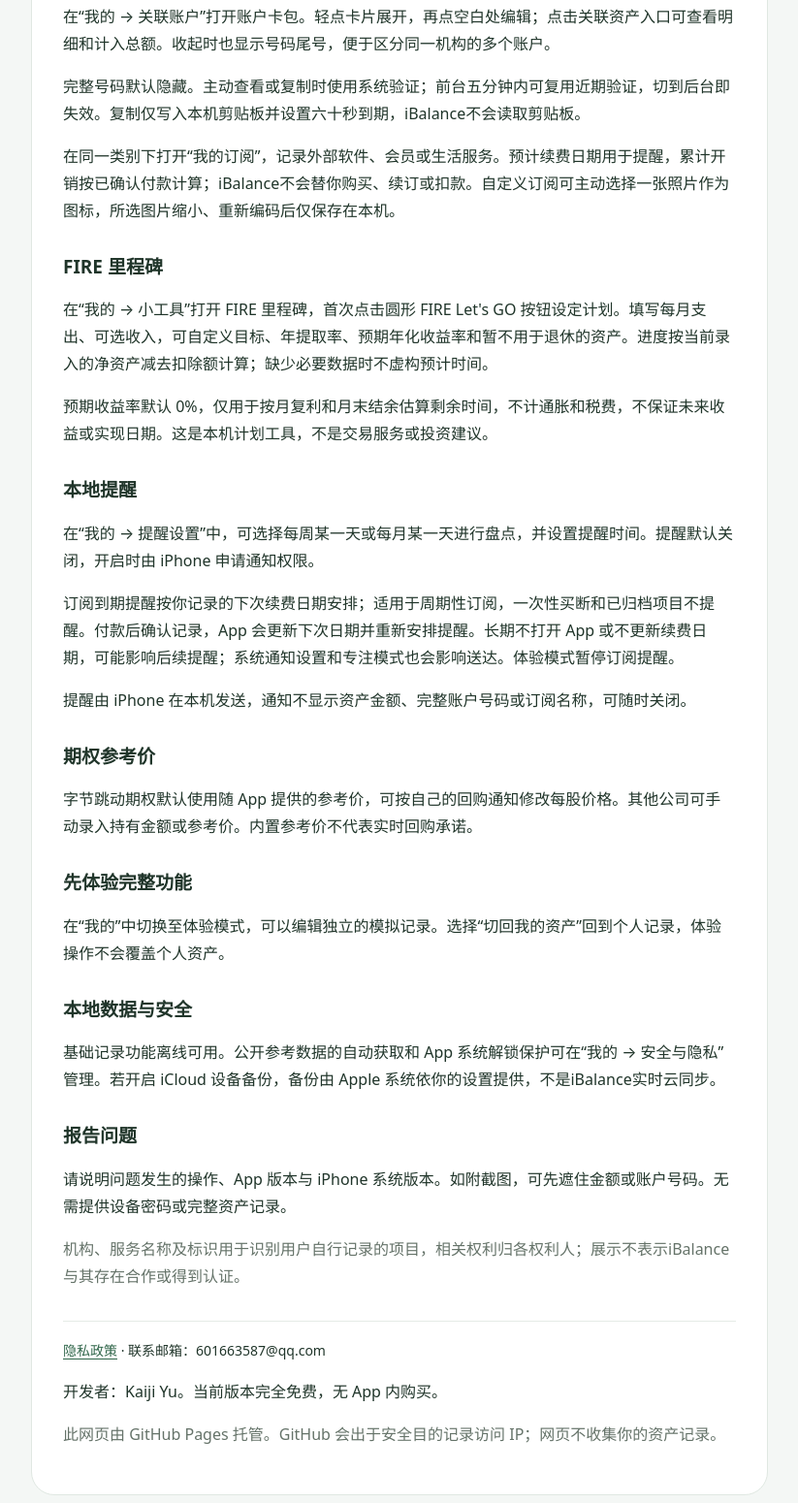
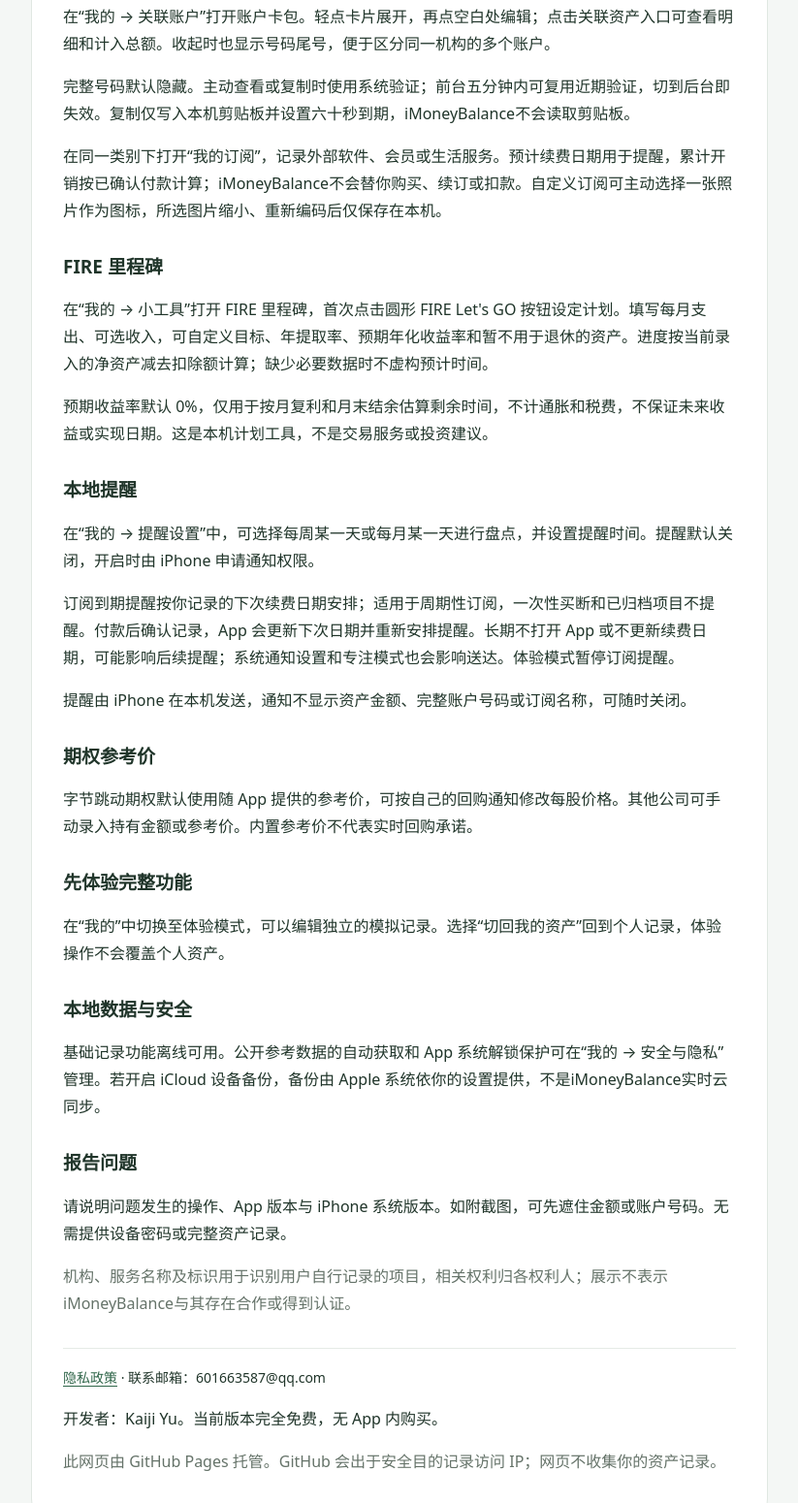
Before and after one commit to yukaiji2-cmd/qianxu-support, a plain HTML site: page index.html in a window 1280 px wide. Shown: the part 479-2029 px from the top of the page at 97% size, without its empty margins (228-1051 px from the left). Drawn offline with Linux system fonts and the light colour scheme.

Commit message:
Unify privacy policy and support pages under iMoneyBalance

```diff
--- a/index.html
+++ b/index.html
@@ -1,11 +1,11 @@
 <!doctype html>
-<html lang="zh-CN"><head><meta charset="utf-8"><meta name="viewport" content="width=device-width, initial-scale=1"><meta name="robots" content="noindex"><title>iBalance · 支持</title><link rel="stylesheet" href="stylesheet.css"></head>
-<body><main><header><nav><a href="support.html">使用支持</a><a href="privacy.html">隐私政策</a></nav><h1>iBalance使用支持</h1><p class="muted">个人资产记录与盘点工具</p></header>
+<html lang="zh-CN"><head><meta charset="utf-8"><meta name="viewport" content="width=device-width, initial-scale=1"><meta name="robots" content="noindex"><title>iMoneyBalance · 支持</title><link rel="stylesheet" href="stylesheet.css"></head>
+<body><main><header><nav><a href="support.html">使用支持</a><a href="privacy.html">隐私政策</a></nav><h1>iMoneyBalance使用支持</h1><p class="muted">个人资产记录与盘点工具</p></header>
 <p>需要帮助或反馈问题，请联系：<a href="mailto:601663587@qq.com">601663587@qq.com</a>。</p>
 <h2>资产与盘点</h2><p>在“资产”页点击加号，选择新增资产或资产盘点。现金默认记录当前余额；追加金额是单独的操作。盘点时更新金额，查看带入的参考汇率，再选择“保存此次盘点”。点击总资产旁的箭头可以查看历史。</p>
 <h2>账户与订阅</h2><p>在“我的 → 关联账户”打开账户卡包。轻点卡片展开，再点空白处编辑；点击关联资产入口可查看明细和计入总额。收起时也显示号码尾号，便于区分同一机构的多个账户。</p>
-<p>完整号码默认隐藏。主动查看或复制时使用系统验证；前台五分钟内可复用近期验证，切到后台即失效。复制仅写入本机剪贴板并设置六十秒到期，iBalance不会读取剪贴板。</p>
-<p>在同一类别下打开“我的订阅”，记录外部软件、会员或生活服务。预计续费日期用于提醒，累计开销按已确认付款计算；iBalance不会替你购买、续订或扣款。自定义订阅可主动选择一张照片作为图标，所选图片缩小、重新编码后仅保存在本机。</p>
+<p>完整号码默认隐藏。主动查看或复制时使用系统验证；前台五分钟内可复用近期验证，切到后台即失效。复制仅写入本机剪贴板并设置六十秒到期，iMoneyBalance不会读取剪贴板。</p>
+<p>在同一类别下打开“我的订阅”，记录外部软件、会员或生活服务。预计续费日期用于提醒，累计开销按已确认付款计算；iMoneyBalance不会替你购买、续订或扣款。自定义订阅可主动选择一张照片作为图标，所选图片缩小、重新编码后仅保存在本机。</p>
 <h2>FIRE 里程碑</h2><p>在“我的 → 小工具”打开 FIRE 里程碑，首次点击圆形 FIRE Let's GO 按钮设定计划。填写每月支出、可选收入，可自定义目标、年提取率、预期年化收益率和暂不用于退休的资产。进度按当前录入的净资产减去扣除额计算；缺少必要数据时不虚构预计时间。</p>
 <p>预期收益率默认 0%，仅用于按月复利和月末结余估算剩余时间，不计通胀和税费，不保证未来收益或实现日期。这是本机计划工具，不是交易服务或投资建议。</p>
 <h2>本地提醒</h2><p>在“我的 → 提醒设置”中，可选择每周某一天或每月某一天进行盘点，并设置提醒时间。提醒默认关闭，开启时由 iPhone 申请通知权限。</p>
@@ -13,7 +13,7 @@
 <p>提醒由 iPhone 在本机发送，通知不显示资产金额、完整账户号码或订阅名称，可随时关闭。</p>
 <h2>期权参考价</h2><p>字节跳动期权默认使用随 App 提供的参考价，可按自己的回购通知修改每股价格。其他公司可手动录入持有金额或参考价。内置参考价不代表实时回购承诺。</p>
 <h2>先体验完整功能</h2><p>在“我的”中切换至体验模式，可以编辑独立的模拟记录。选择“切回我的资产”回到个人记录，体验操作不会覆盖个人资产。</p>
-<h2>本地数据与安全</h2><p>基础记录功能离线可用。公开参考数据的自动获取和 App 系统解锁保护可在“我的 → 安全与隐私”管理。若开启 iCloud 设备备份，备份由 Apple 系统依你的设置提供，不是iBalance实时云同步。</p>
+<h2>本地数据与安全</h2><p>基础记录功能离线可用。公开参考数据的自动获取和 App 系统解锁保护可在“我的 → 安全与隐私”管理。若开启 iCloud 设备备份，备份由 Apple 系统依你的设置提供，不是iMoneyBalance实时云同步。</p>
 <h2>报告问题</h2><p>请说明问题发生的操作、App 版本与 iPhone 系统版本。如附截图，可先遮住金额或账户号码。无需提供设备密码或完整资产记录。</p>
-<p class="muted">机构、服务名称及标识用于识别用户自行记录的项目，相关权利归各权利人；展示不表示iBalance与其存在合作或得到认证。</p>
+<p class="muted">机构、服务名称及标识用于识别用户自行记录的项目，相关权利归各权利人；展示不表示iMoneyBalance与其存在合作或得到认证。</p>
 <footer><a href="privacy.html">隐私政策</a> · 联系邮箱：601663587@qq.com<p>开发者：Kaiji Yu。当前版本完全免费，无 App 内购买。</p><p class="muted">此网页由 GitHub Pages 托管。GitHub 会出于安全目的记录访问 IP；网页不收集你的资产记录。</p></footer></main></body></html>
```
Also changed, not shown: privacy.html (+1 -1 lines), support.html (+6 -6 lines).
